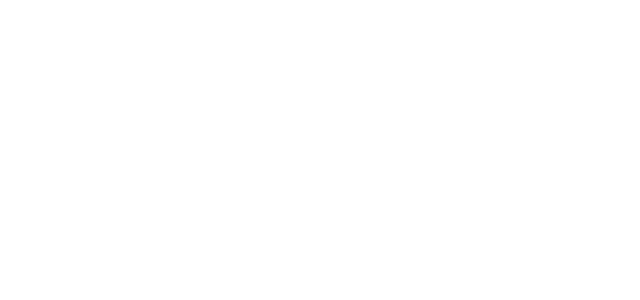
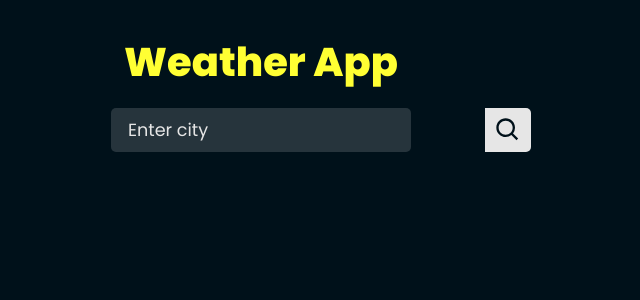
Before and after one commit to hoiregeno/my-projects, a React (Vite) app in the folder React Projects/weather-app/: page / in a window 1280 px wide. Shown: the top 300 px of the page, without its empty margins (379-1019 px from the left). Built offline with nearby package versions, Linux system fonts and the light colour scheme.

Commit message:
Updated WeatherApp.jsx

```diff
--- a/React Projects/weather-app/src/WeatherApp.jsx
+++ b/React Projects/weather-app/src/WeatherApp.jsx
@@ -1,7 +1,84 @@
-import React, { useState } from 'react'
+import React, { useState } from "react";
+import "./WeatherApp.css";
 
-function WeatherApp() {
+const WeatherApp = () => {
+    const [city, setCity] = useState("");
+    const [weather, setWeather] = useState(null);
+    const [error, setError] = useState("");
+    const apiKey = "80ee21a3e3f38c58fd71a39839cb8e0c";
 
-}
+    const getWeatherData = async (city) => {
+        try {
+            const response = await fetch(
+                `https://api.openweathermap.org/data/2.5/weather?q=${city}&appid=${apiKey}`
+            );
+            if (!response.ok) {
+                throw new Error(`Could not locate ${city}.`);
+            }
+            return await response.json();
+        } catch (error) {
+            throw error;
+        }
+    };
 
-export default WeatherApp
+    const handleSubmit = async (e) => {
+        e.preventDefault();
+        if (!city) {
+            setError("Please enter a city name.");
+            setWeather(null);
+            return;
+        }
+        try {
+            const data = await getWeatherData(city);
+            setWeather(data);
+            setError("");
+        } catch (error) {
+            setError(error.message);
+            setWeather(null);
+        }
+        setCity("");
+    };
+
+    const getWeatherEmoji = (id) => {
+        if (id >= 200 && id < 300) return "⛈️";
+        if (id >= 300 && id < 400) return "🌧️";
+        if (id >= 500 && id < 600) return "🌦️";
+        if (id >= 600 && id < 700) return "❄️";
+        if (id >= 700 && id < 800) return "🌫️";
+        if (id === 800) return "☀️";
+        if (id > 800) return "☁️";
+        return "❓";
+    };
+
+    return (
+        <div className="container">
+            <h1>Weather App</h1>
+            <form className="weather-form" onSubmit={handleSubmit}>
+                <input
+                    type="text"
+                    placeholder="Enter city"
+                    value={city}
+                    onChange={(e) => setCity(e.target.value)}
+                />
+                <button type="submit">
+                    <svg xmlns="http://www.w3.org/2000/svg" viewBox="0 0 24 24">
+                        <path d="M10 18a7.952 7.952 0 0 0 4.897-1.688l4.396 4.396 1.414-1.414-4.396-4.396A7.952 7.952 0 0 0 18 10c0-4.411-3.589-8-8-8s-8 3.589-8 8 3.589 8 8 8zm0-14c3.309 0 6 2.691 6 6s-2.691 6-6 6-6-2.691-6-6 2.691-6 6-6z"></path>
+                    </svg>
+                </button>
+            </form>
+            {error && <p className="error-display">{error}</p>}
+            {weather && (
+                <div className="card">
+                    <h2 className="city-display">{weather.name}, {weather.sys.country}</h2>
+                    <p className="temp-display">{(weather.main.temp - 273.15).toFixed(2)}°C</p>
+                    <p className="feels-temp-display">Feels Like: {(weather.main.feels_like - 273.15).toFixed(2)}°C</p>
+                    <p className="humidity-display">Humidity: {weather.main.humidity}%</p>
+                    <p className="desc-display">{weather.weather[0].description}</p>
+                    <p className="weather-emoji">{getWeatherEmoji(weather.weather[0].id)}</p>
+                </div>
+            )}
+        </div>
+    );
+};
+
+export default WeatherApp;
```
